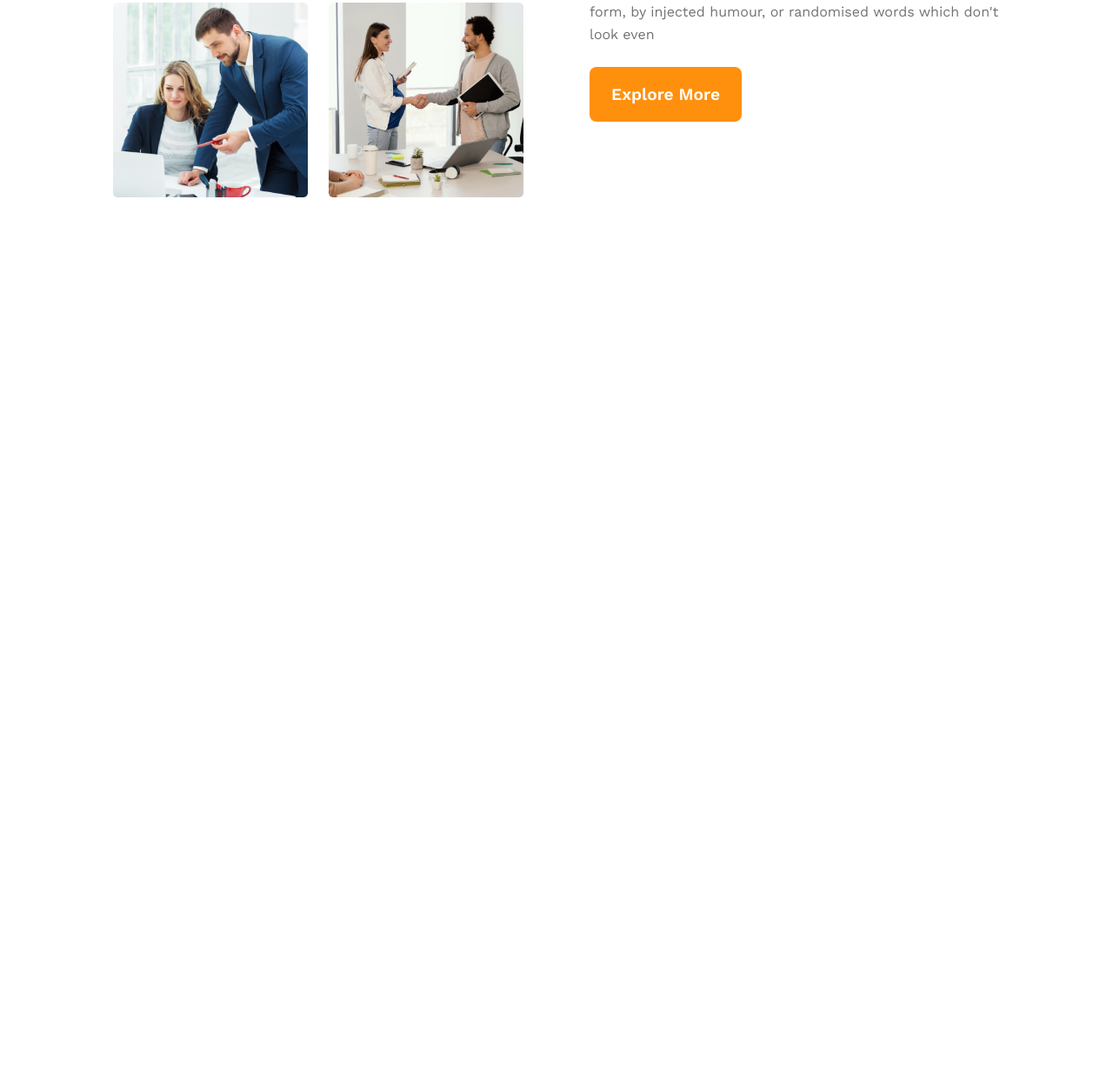
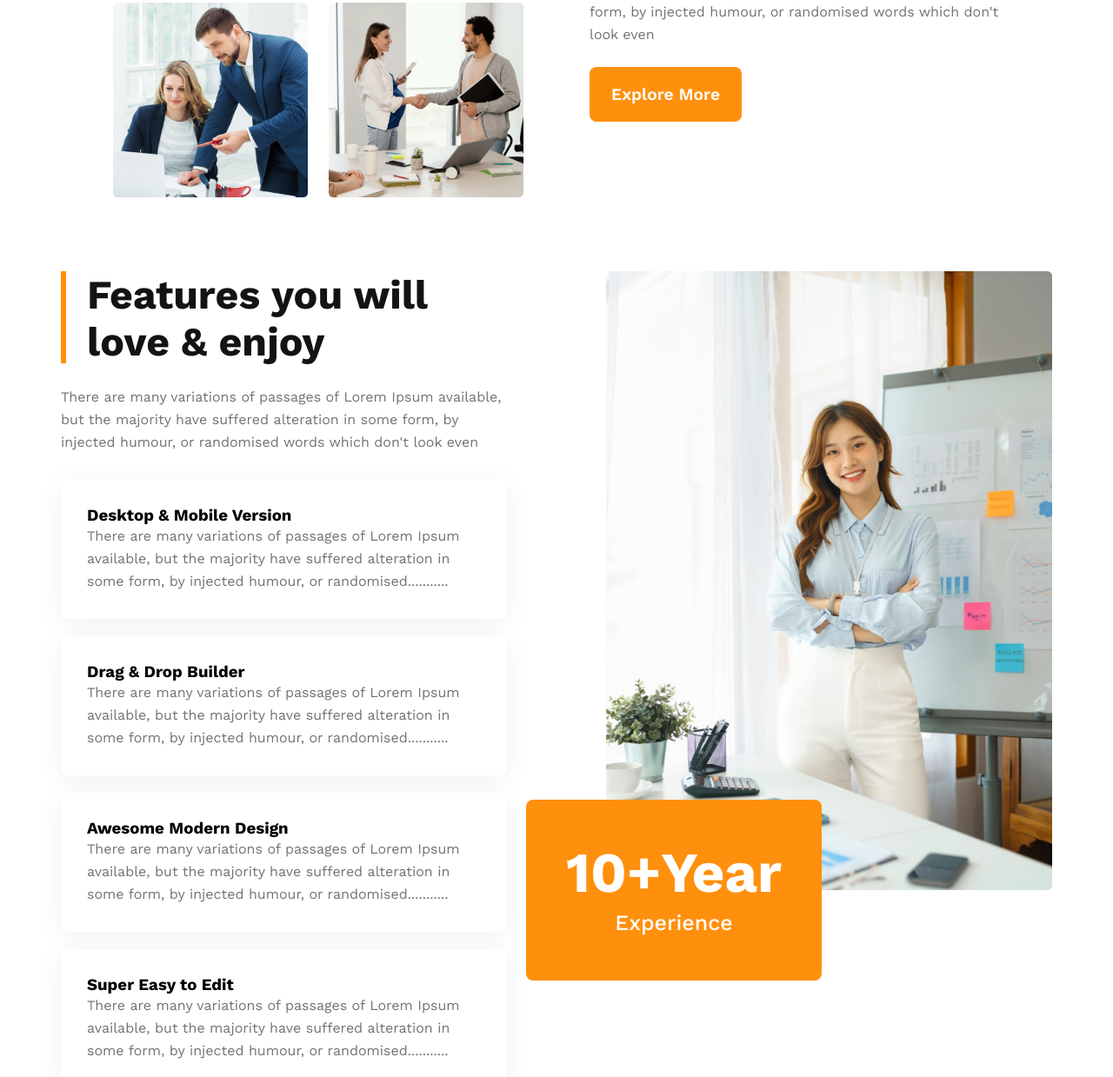
Before and after one commit to MamunKhan71/g3-architech, a plain HTML site: page index.html in a window 1280 px wide. Shown: the part 1561-2800 px from the top of the page at 87% size. Before the commit the page ends 1873 px from the top, so only its background shows below. Drawn offline with nearby package versions, Linux system fonts and the light colour scheme.

Commit message:
Added Features section

```diff
--- a/index.html
+++ b/index.html
@@ -28,7 +28,7 @@
                     <h1>Brand New<br>Group of Architects</h1>
                     <p>There are many variations of passages of Lorem Ipsum available, but the majority have suffered
                         alteration
-                        in some form, by injected humour, or randomised words which don't look even</p>
+                        in some form, by injected humour, or randomized words which don't look even</p>
                     <button class="btn-primary">Explore More</button>
                 </div>
             </div>
@@ -39,6 +39,7 @@
     </header>
     <!-- header end  -->
     <main>
+        <!-- team info start -->
         <section class="team-info">
             <div class="container">
                 <div class="team-details">
@@ -50,12 +51,65 @@
                     </div>
                     <div class="team-features">
                         <h1 class="title">Quick list <strong>of Our</strong> <span>Features</span></h1>
-                        <p>There are many variations of passages of Lorem Ipsum available, but the majority have suffered alteration in some form, by injected humour, or randomised words which don't look even</p>
+                        <p>There are many variations of passages of Lorem Ipsum available, but the majority have
+                            suffered alteration in some form, by injected humour, or randomised words which don't look
+                            even</p>
                         <button class="btn-primary">Explore More</button>
                     </div>
                 </div>
             </div>
         </section>
+        <!-- team info end -->
+
+        <!-- feature section start  -->
+        <section class="list-of-features">
+            <div class="container">
+                <div class="list-features-container">
+                    <section class="features">
+                        <div class="feature-headings">
+                            <hr>
+                            <h1>Features you will love & enjoy</h1>
+                        </div>
+                        <p class="feature-details">There are many variations of passages of Lorem Ipsum available, but the majority have
+                            suffered alteration in some form, by injected humour, or randomised words which don't look
+                            even</p>
+                        <div class="card-container">
+                            <div class="card">
+                                <h3>Desktop & Mobile Version</h3>
+                                <p>There are many variations of passages of Lorem Ipsum available, but the majority have
+                                    suffered alteration in some form, by injected humour, or randomised...........</p>
+                            </div>
+                            <div class="card">
+                                <h3>Drag & Drop Builder</h3>
+                                <p>There are many variations of passages of Lorem Ipsum available, but the majority have
+                                    suffered alteration in some form, by injected humour, or randomised...........</p>
+                            </div>
+                            <div class="card">
+                                <h3>Awesome Modern Design</h3>
+                                <p>There are many variations of passages of Lorem Ipsum available, but the majority have
+                                    suffered alteration in some form, by injected humour, or randomised...........</p>
+                            </div>
+                            <div class="card">
+                                <h3>Super Easy to Edit</h3>
+                                <p>There are many variations of passages of Lorem Ipsum available, but the majority have
+                                    suffered alteration in some form, by injected humour, or randomised...........</p>
+                            </div>
+                        </div>
+                    </section>
+                    <section class="features-img">
+                        <div class="img-container">
+                            <img src="./images/architect.png" alt="">
+                            <div class="experience-box">
+                                <h1>10+Year</h1>
+                                <p>Experience</p>
+                            </div>
+                        </div>
+                    </section>
+                </div>
+            </div>
+        </section>
+        <!-- feature section end  -->
+
     </main>
     <footer>
 
--- a/styles/style.css
+++ b/styles/style.css
@@ -139,7 +139,84 @@ header {
     margin-bottom: 24px;
 }
 
+/* Feature List  */
+.list-features-container {
+    display: flex;
+    justify-content: space-between;
+    gap: 10px;
+}
 
+.list-features-container section {
+    width: 45%;
+}
+
+hr {
+    height: 106px;
+    border: none;
+    border-left: 6px solid #FF900E;
+}
+
+.feature-headings {
+    display: flex;
+    gap: 24px;
+}
+
+.feature-headings {
+    margin-bottom: 24px;
+}
+
+.features>p {
+    margin-bottom: 30px;
+}
+
+.feature-headings h1 {
+    color: var(--Dark-01, #131313);
+    font-size: 2.9rem;
+    font-weight: 700;
+}
+
+.card {
+    border-radius: 8px;
+    background: #FFF;
+    padding: 30px;
+    margin-bottom: 20px;
+    box-shadow: 0px 4px 30px 0px rgba(0, 0, 0, 0.06);
+}
+
+.img-container {
+    width: auto;
+    position: relative;
+}
+
+.img-container img {
+    width: 100%;
+}
+
+.experience-box {
+    display: flex;
+    flex-direction: column;
+    align-items: center;
+    justify-content: center;
+    position: absolute;
+    bottom: -100px;
+    left: -92px;
+    padding: 46px;
+    border-radius: 8px;
+    background: #FF900E;
+}
+
+.experience-box h1 {
+    font-size: 65px;
+    font-weight: 700;
+    color: #FFF;
+}
+
+.experience-box p {
+    color: #FFF;
+    font-size: 25px;
+    font-weight: 500;
+    line-height: 40px;
+}
 
 /* Responsive Header  */
 
@@ -173,11 +250,64 @@ header {
         padding: 20px;
 
     }
+
     .team-details div {
         width: 100%;
     }
-    .team-features{
+
+    .team-features {
         text-align: center;
+    }
+    .feature-headings{
+        flex-direction: column;
+        text-align: center;
+        align-items: center;
+    }
+    .feature-headings h1{
+        font-size: 2rem;
+    }
+    .list-features-container{
+        flex-direction: column-reverse;
+    }
+    .features .feature-headings , .features .card-container{
+        padding: 20px;
+        width: 80%;
+    }
+    .feature-details{
+        width: 90%;
+        text-align: center;
+    }
+    .card{
+        text-align: center;
+    }
+    .feature-headings hr{
+        height: 0px;
+        width: 50%;
+        border-left: 0;
+        border-top: 6px solid #FF900E;
+    }
+    .list-features-container section {
+        width: 100%;
+        display: flex;
+        flex-direction: column;
+        justify-content: center;
+        align-items: center;
+    }
+    .list-features-container {
+        justify-content: center;
+        gap: 10px;
+    }
+    .img-container, .experience-box{
+        position: static;
+        margin-top: 20px;
+    }
+    .features-img{
+        display: flex;
+        justify-content: center;
+        width: 100%;
+    }
+    .img-container{
+        width: 90%;
     }
 
 }
```
